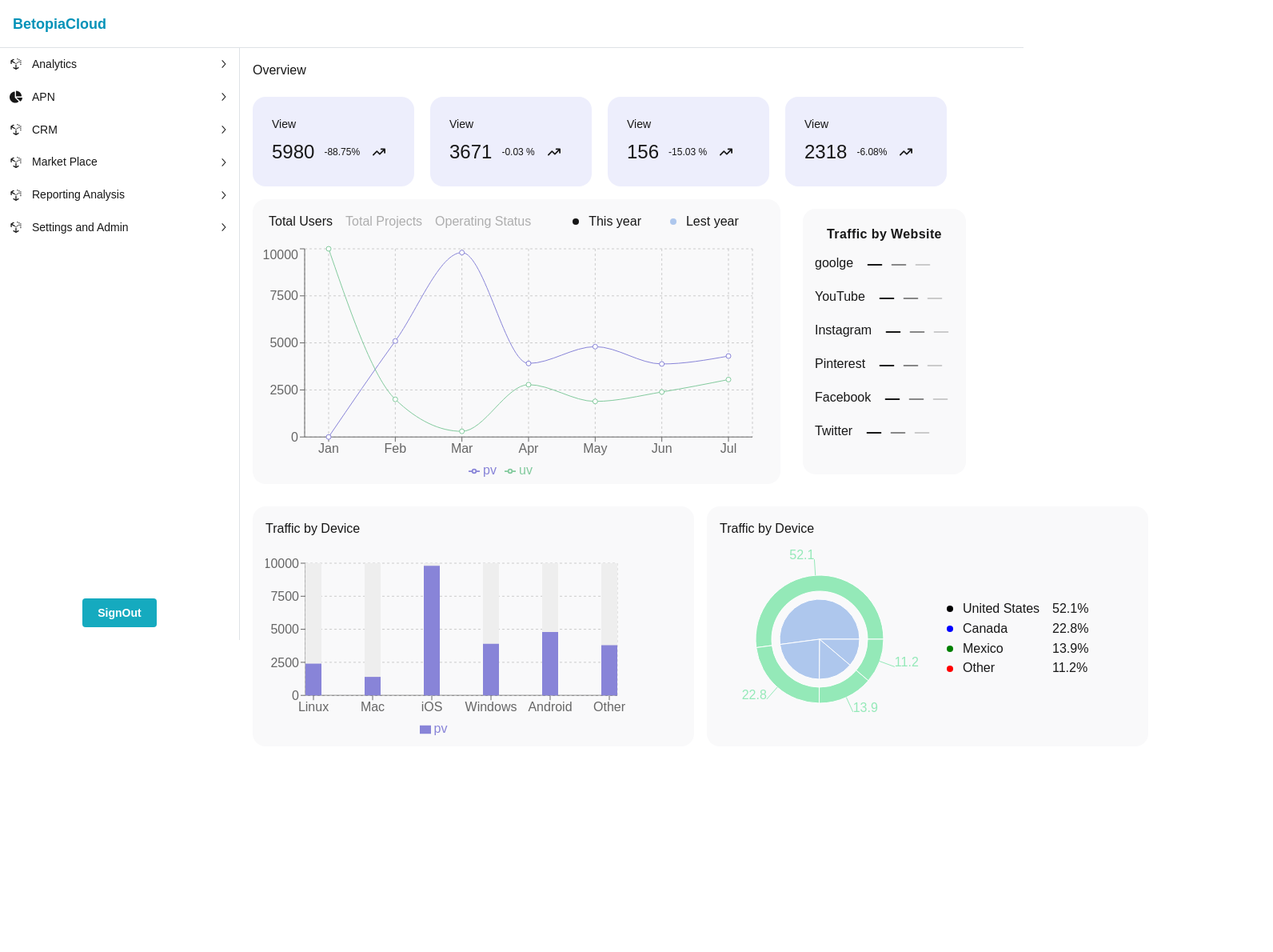
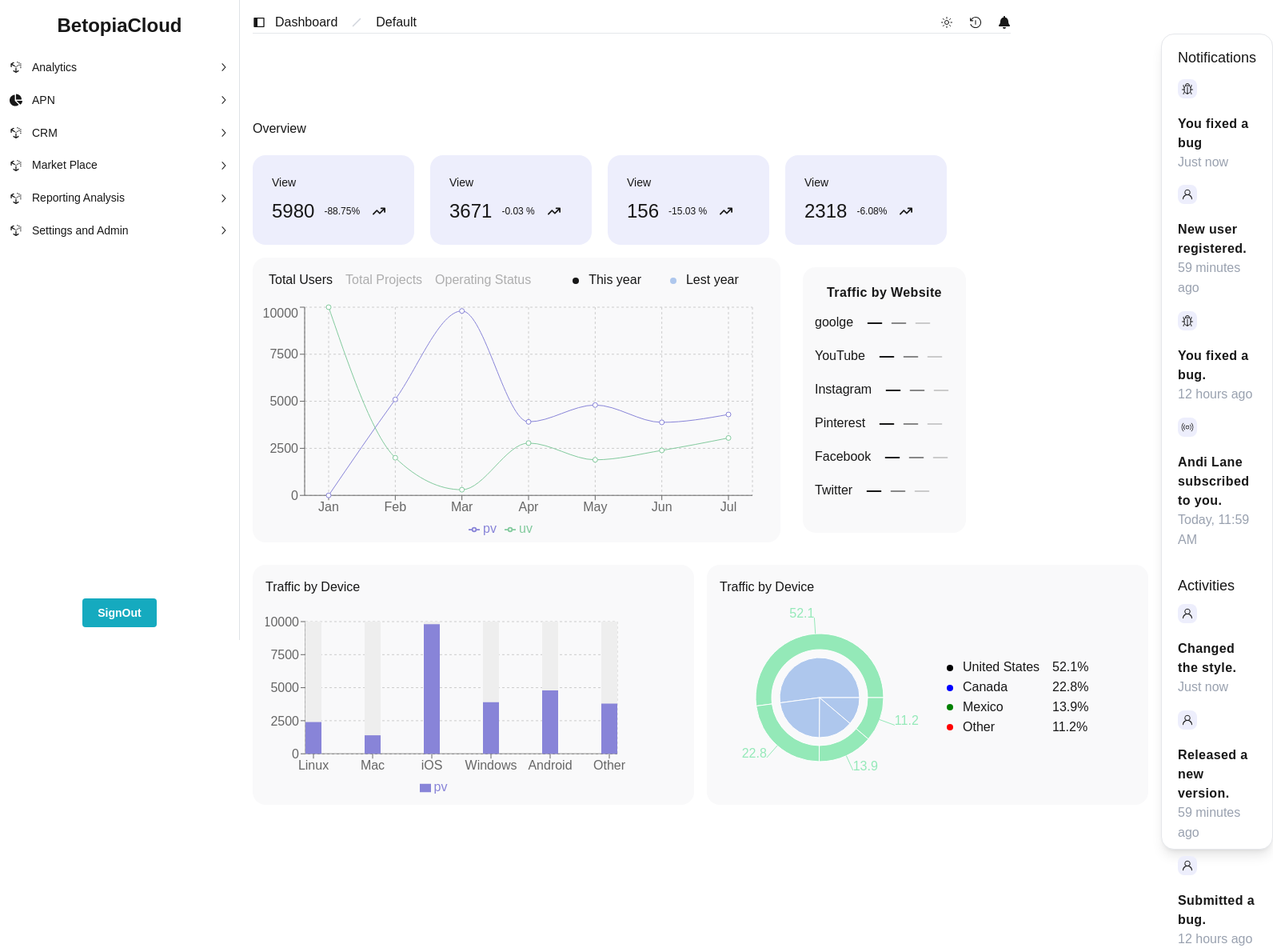
Before and after one commit to albiummid/apn-wareframe, a Next.js app: page /dashboard/overview in a window 1280 px wide. Shown: the top 1190 px of the page at 80% size, 1592 px wide, since content can reach past the window. Before the commit the page ends 974 px from the top, so only its background shows below. Built offline with nearby package versions, Linux system fonts and the light colour scheme.

Commit message:
feat: add NotificationBar component with stat cards for notifications, activities, and contacts

```diff
--- /dev/null
+++ b/app/dashboard/Search.tsx
@@ -0,0 +1,19 @@
+import React from 'react'
+
+
+
+
+
+
+
+const Search = () => {
+
+
+  return (
+    <div>
+
+    </div>
+  )
+}
+
+export default Search
--- /dev/null
+++ b/app/dashboard/dashboard-header.tsx
@@ -0,0 +1,39 @@
+import { Burger, Flex, Text } from '@mantine/core'
+import React from 'react'
+import { BsSlash } from "react-icons/bs";
+import Search from './Search';
+import { IoSunnyOutline } from "react-icons/io5";
+import { RxCountdownTimer } from "react-icons/rx";
+import { FaBell } from "react-icons/fa";
+import { RiSideBarLine } from "react-icons/ri";
+
+import { RiSideBarFill } from "react-icons/ri";
+
+export default function DashboardHeader({ opened, toggle }: { opened: boolean, toggle: () => void }) {
+    return (
+        <Flex className=" border-b border-gray-200  ">
+
+            <div className='flex justify-between items-center w-full '>
+
+                <div className='flex items-center gap-3 relative'>
+                    <div onClick={toggle} className='cursor-pointer'>
+                        {opened?<RiSideBarFill />:<RiSideBarLine />}
+                    </div>
+                    <Text>Dashboard</Text>
+                    <BsSlash className='text-2xl text-gray-300' />
+                    <h1 className=''>Default</h1>
+                </div>
+                <div>
+                  <div className='flex items-center gap-5'>
+                    <IoSunnyOutline />
+                    <RxCountdownTimer />
+                    <FaBell />
+                  </div>
+                </div>
+            </div>
+
+
+
+        </Flex>
+    )
+}
--- a/app/dashboard/layout.tsx
+++ b/app/dashboard/layout.tsx
@@ -1,5 +1,5 @@
 "use client";
-import { AppShell, Burger, Button, Group, NavLink } from "@mantine/core";
+import { AppShell, Burger, Button, Flex, Group, NavLink, Text } from "@mantine/core";
 import { useDisclosure } from "@mantine/hooks";
 import { usePathname, useRouter } from "next/navigation";
 import { PropsWithChildren } from "react";
@@ -7,9 +7,11 @@ import { FaChartPie, FaDatabase, FaUncharted } from "react-icons/fa";
 import { FaBucket } from "react-icons/fa6";
 import { SiAmazonec2 } from "react-icons/si";
 import { GiNetworkBars } from "react-icons/gi";
+import DashboardHeader from "./dashboard-header";
+import NotificationBar from "./natification-bar";
 
 export default function DashboardLayout(props: PropsWithChildren) {
-    const [opened, { toggle }] = useDisclosure();
+    const [opened, { toggle }] = useDisclosure(true);
     const router = useRouter();
     const pathname = usePathname();
 
@@ -50,7 +52,7 @@ export default function DashboardLayout(props: PropsWithChildren) {
                     label: "Networks",
                     link: "/networks",
                     disabled: true,
-                    icon: <GiNetworkBars/>,
+                    icon: <GiNetworkBars />,
                 },
             ],
         },
@@ -102,28 +104,21 @@ export default function DashboardLayout(props: PropsWithChildren) {
 
     return (
         <AppShell
-            header={{ height: 60 }}
             navbar={{
                 width: 300,
                 breakpoint: "sm",
-                collapsed: { mobile: !opened },
+                collapsed: { mobile: !opened, desktop: !opened },
             }}
             padding="md"
         >
-            <AppShell.Header>
-                <Group h="100%" px="md">
-                    <Burger
-                        opened={opened}
-                        onClick={toggle}
-                        hiddenFrom="sm"
-                        size="sm"
-                    />
-                    <p className="text-lg font-bold text-cyan-600">
-                        BetopiaCloud
-                    </p>
-                </Group>
-            </AppShell.Header>
+
+
             <AppShell.Navbar>
+
+                <AppShell.Section p="md" className="flex justify-center">
+                    <p className="text-2xl font-bold">BetopiaCloud</p>
+                </AppShell.Section>
+
                 {navSections.map((section, i) => {
                     return (
                         <AppShell.Section key={i}>
@@ -165,7 +160,17 @@ export default function DashboardLayout(props: PropsWithChildren) {
                     <Button>SignOut</Button>
                 </AppShell.Section>
             </AppShell.Navbar>
-            <AppShell.Main>{props.children}</AppShell.Main>
+            <AppShell.Main >
+                <DashboardHeader opened={opened} toggle={toggle} />
+                <div className="flex items-center">
+                    <div>
+                        {props.children}
+                    </div>
+                    <NotificationBar />
+                </div>
+
+
+            </AppShell.Main>
         </AppShell>
     );
 }
--- /dev/null
+++ b/app/dashboard/natification-bar.tsx
@@ -0,0 +1,173 @@
+import React, { ReactNode } from 'react'
+import { PiBroadcastLight } from "react-icons/pi";
+import { GoPerson } from 'react-icons/go'
+import { IoBugOutline } from 'react-icons/io5'
+
+
+
+
+const StatCard = ({ Icon, title, subTitle, }: { Icon: ReactNode, title: ReactNode, subTitle: ReactNode }) => {
+    return (
+        <div className='flex flex-wrap gap-5 py-2 '>
+            {Icon}
+            <div>
+                <h4 className='text-base font-semibold tracking-wide'>{title}</h4>
+                <h4 className='text-gray-400'>{subTitle}</h4>
+            </div>
+        </div>
+
+    )
+}
+
+const StatCard1 = ({ Icon, title, subTitle, }: { Icon: ReactNode, title: ReactNode, subTitle: ReactNode }) => {
+    return (
+        <div className='flex flex-wrap gap-5 py-2 '>
+            {Icon}
+            <div>
+                <h4 className='text-base font-semibold tracking-wide'>{title}</h4>
+                <h4 className='text-gray-400'>{subTitle}</h4>
+            </div>
+        </div>
+
+    )
+}
+const StatCard2 = ({ Icon, title }: { Icon: ReactNode, title: ReactNode }) => {
+    return (
+        <div className='flex flex-wrap gap-5 py-2 '>
+            {Icon}
+            <div>
+                <h4 className='text-base font-semibold tracking-wide'>{title}</h4>
+
+            </div>
+        </div>
+
+    )
+}
+
+
+
+export default function NotificationBar() {
+
+
+
+    const statList = [
+        {
+            title: "You fixed a bug",
+            subTitle: 'Just now',
+            Icon: <IoBugOutline className='bg-[#EDEEFC] px-[4px] py-[4px] rounded-lg text-2xl' />,
+
+        },
+        {
+            title: "New user registered.",
+            subTitle: '59 minutes ago',
+            Icon: <GoPerson className='bg-[#EDEEFC] px-[4px] py-[4px] rounded-lg text-2xl' />,
+
+        },
+        {
+            title: "You fixed a bug.",
+            subTitle: '12 hours ago',
+            Icon: <IoBugOutline className='bg-[#EDEEFC] px-[4px] py-[4px] rounded-lg text-2xl' />,
+
+        },
+        {
+            title: "Andi Lane subscribed to you.",
+            subTitle: 'Today, 11:59 AM',
+            Icon: <PiBroadcastLight className='bg-[#EDEEFC] px-[4px] py-[4px] rounded-lg text-2xl' />,
+
+        },
+
+
+    ]
+
+    const statList1 = [
+        {
+            title: "Changed the style.",
+            subTitle: 'Just now',
+            Icon: <GoPerson className='bg-[#EDEEFC] px-[4px] py-[4px] rounded-lg text-2xl' />,
+
+        },
+        {
+            title: "Released a new version.",
+            subTitle: '59 minutes ago',
+            Icon: <GoPerson className='bg-[#EDEEFC] px-[4px] py-[4px] rounded-lg text-2xl' />,
+
+        },
+        {
+            title: "Submitted a bug.",
+            subTitle: '12 hours ago',
+            Icon: <GoPerson className='bg-[#EDEEFC] px-[4px] py-[4px] rounded-lg text-2xl' />,
+
+        },
+        {
+            title: "Modified A data in Page X.",
+            subTitle: 'Today, 11:59 AM',
+            Icon: <GoPerson className='bg-[#EDEEFC] px-[4px] py-[4px] rounded-lg text-2xl' />,
+
+        },
+        {
+            title: "Deleted a page in Project X.",
+            subTitle: 'Today, 11:59 AM',
+            Icon: <GoPerson className='bg-[#EDEEFC] px-[4px] py-[4px] rounded-lg text-2xl' />,
+
+        },
+
+
+    ]
+    const statList2 = [
+        {
+            title: "Natali Craig",
+
+            Icon: <GoPerson className='bg-[#EDEEFC] px-[4px] py-[4px] rounded-lg text-2xl' />,
+
+        },
+        {
+            title: "Drew Cano",
+
+            Icon: <GoPerson className='bg-[#EDEEFC] px-[4px] py-[4px] rounded-lg text-2xl' />,
+
+        },
+        {
+            title: "Andi Lane",
+
+            Icon: <GoPerson className='bg-[#EDEEFC] px-[4px] py-[4px] rounded-lg text-2xl' />,
+
+        },
+        {
+            title: "Koray Okumus",
+            Icon: <GoPerson className='bg-[#EDEEFC] px-[4px] py-[4px] rounded-lg text-2xl' />,
+
+        },
+        {
+            title: "Kate Morrison",
+            Icon: <GoPerson className='bg-[#EDEEFC] px-[4px] py-[4px] rounded-lg text-2xl' />,
+
+        },
+        {
+            title: "Melody Macy",
+            Icon: <GoPerson className='bg-[#EDEEFC] px-[4px] py-[4px] rounded-lg text-2xl' />,
+
+        },
+
+
+    ]
+
+
+
+    return (
+        <div className='w-85 h-255  border border-gray-200 mx-4 rounded-2xl shadow-lg bg-white'>
+
+            <div className='py-3 px-5 '>
+                <h1 className='text-[18px] font-medium py-1 '>Notifications</h1>
+                {statList.map((x, i) => <StatCard key={i} Icon={x.Icon} title={x.title} subTitle={x.subTitle} />)}
+            </div>
+            <div className='py-3 px-5 '>
+                <h1 className='text-[18px] font-medium  '>Activities</h1>
+                {statList1.map((x, i) => <StatCard1 key={i} Icon={x.Icon} title={x.title} subTitle={x.subTitle} />)}
+            </div>
+            <div className='py-3 px-5 '>
+                <h1 className='text-[18px] font-medium py-1 '>Contacts</h1>
+                {statList2.map((x, i) => <StatCard2 key={i} Icon={x.Icon} title={x.title}  />)}
+            </div>
+        </div>
+    )
+}
```
